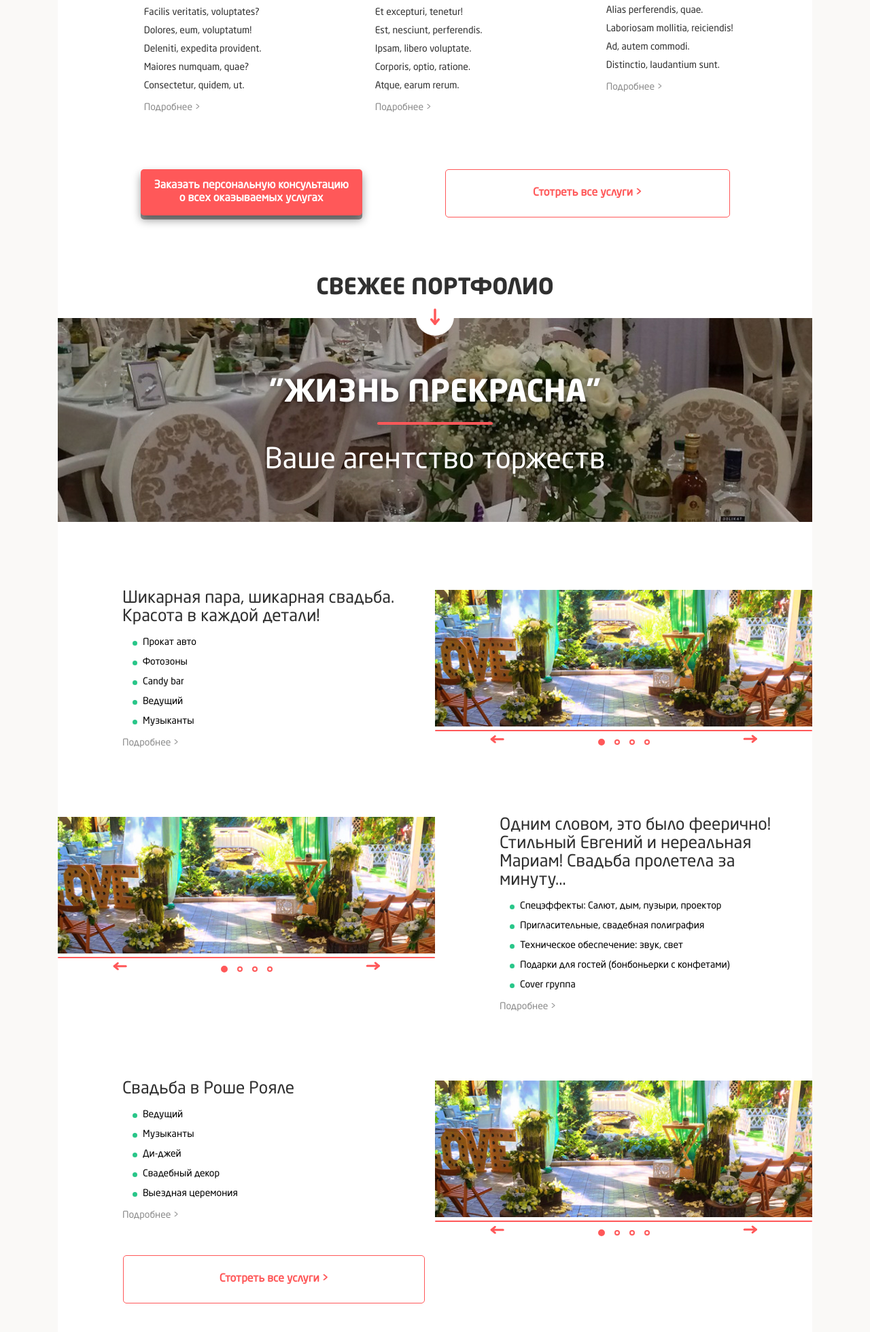
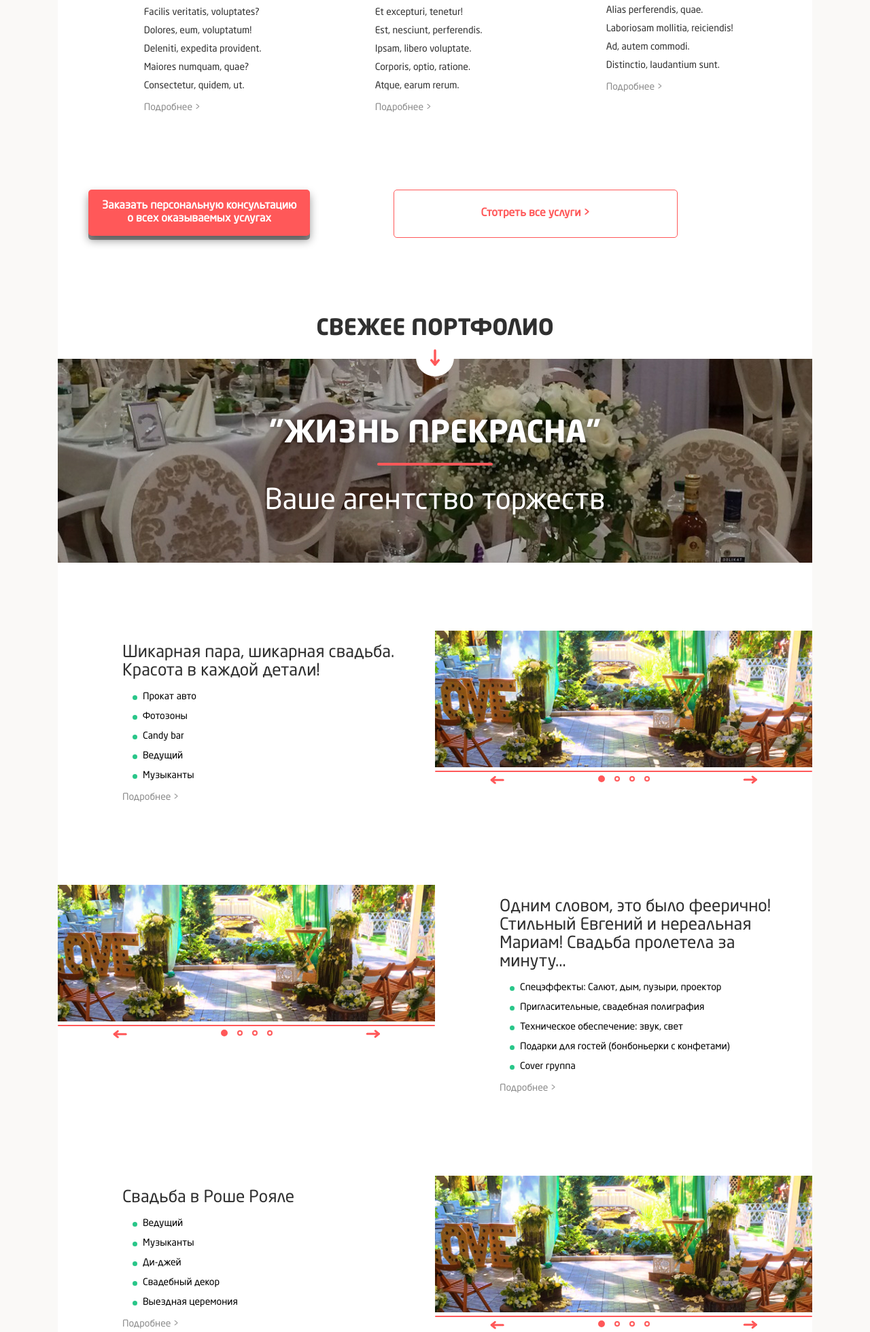
Before and after one commit to topalek/life, a PHP site: page /index.html in a window 1280 px wide. Shown: the part 1269-3229 px from the top of the page at 68% size. Run offline with PHP 8.4, Linux system fonts and the light colour scheme.

Commit message:
добавил линки меню, стили карусели и файлы инклюдов

```diff
--- /dev/null
+++ b/carre.php
@@ -0,0 +1 @@
+carre
--- /dev/null
+++ b/contacts.php
@@ -0,0 +1 @@
+contacts
--- a/css/_header.styl
+++ b/css/_header.styl
@@ -112,6 +112,8 @@ ul.link_group
       background-color: transparent
       &:hover
         background-color: rgba(47, 30, 25, 0.43)
+      &.active
+        background-color: accent-color
     &:last-child
       .link
         border-right: 1px solid l_color
--- a/css/_portfolio.styl
+++ b/css/_portfolio.styl
@@ -30,9 +30,10 @@
 
 .entry
   padding-left: 80px
+  margin: 20px 0
 
 .owl-carousel
-  position: absolute
+  position: relative
   &:after
     display: block
     content ''
@@ -57,7 +58,7 @@
       float: right
   .owl-dots
     position: absolute;
-    bottom: 5px;
+    bottom: -24px;
     left: 50%;
     transform: translateX(-50%);
 
--- a/css/_services.styl
+++ b/css/_services.styl
@@ -22,7 +22,7 @@
 
 .bnt-container
   max-width: 85%
-  margin: 0 auto
+  margin: 30px 0
 
 .icon-svg
   width: 3.5em;
--- a/css/style.css
+++ b/css/style.css
@@ -174,6 +174,9 @@ ul.link_group li .link {
 }
 ul.link_group li .link:hover {
   background-color: rgba(47,30,25,0.43);
+}
+ul.link_group li .link.active {
+  background-color: #ff5859;
 }
 ul.link_group li:last-child .link {
   border-right: 1px solid #f5e7d7;
@@ -432,7 +435,7 @@ section {
 }
 .bnt-container {
   max-width: 85%;
-  margin: 0 auto;
+  margin: 30px 0;
 }
 .icon-svg {
   width: 3.5em;
@@ -483,9 +486,10 @@ section {
 }
 .entry {
   padding-left: 80px;
+  margin: 20px 0;
 }
 .owl-carousel {
-  position: absolute;
+  position: relative;
 }
 .owl-carousel:after {
   display: block;
@@ -527,7 +531,7 @@ section {
 }
 .owl-carousel .owl-dots {
   position: absolute;
-  bottom: 5px;
+  bottom: -24px;
   left: 50%;
   -webkit-transform: translateX(-50%);
   -moz-transform: translateX(-50%);
--- a/header.php
+++ b/header.php
@@ -72,8 +72,8 @@ $p=$_GET['p'];
 							</div>
 							<div class="nav-item">
 								<ul class="link_group">
-									<li><a href="#" class="link">Театр песни "<strong>Сапфир</strong>"</a></li>
-									<li><a href="#" class="link">Кавер группа "<strong>Carre</strong>"</a></li>
+									<li><a href="/?p=sapphire" class="link<?php echo (isset($p) && $p=="sapphire")? " active" : ""?>">Театр песни "<strong>Сапфир</strong>"</a></li>
+									<li><a href="/?p=carre" class="link<?php echo (isset($p) && $p=="carre")? " active" : ""?>">Кавер группа "<strong>Carre</strong>"</a></li>
 								</ul>
 							</div>
 
--- a/index.php
+++ b/index.php
@@ -1,5 +1,6 @@
 <?php include "header.php"; ?>
 	<div class="container">
+		<?php if ($p === null): ?>
 		<section id="hero">
 			<div class="row">
 				<div class="col-md-12 no-padding">
@@ -563,6 +564,8 @@
 				</div>
 			</form>
 		</section>
+	<?php endif; ?>
+		<?php if ($p) include $p.".php"?>
 	</div>
 
 <?php include "footer.php"; ?>
--- /dev/null
+++ b/portfolio.php
@@ -0,0 +1 @@
+portfolio
--- /dev/null
+++ b/reviews.php
@@ -0,0 +1 @@
+reviews
--- /dev/null
+++ b/sapphire.php
@@ -0,0 +1 @@
+sapphire
--- /dev/null
+++ b/service.php
@@ -0,0 +1 @@
+service
```
